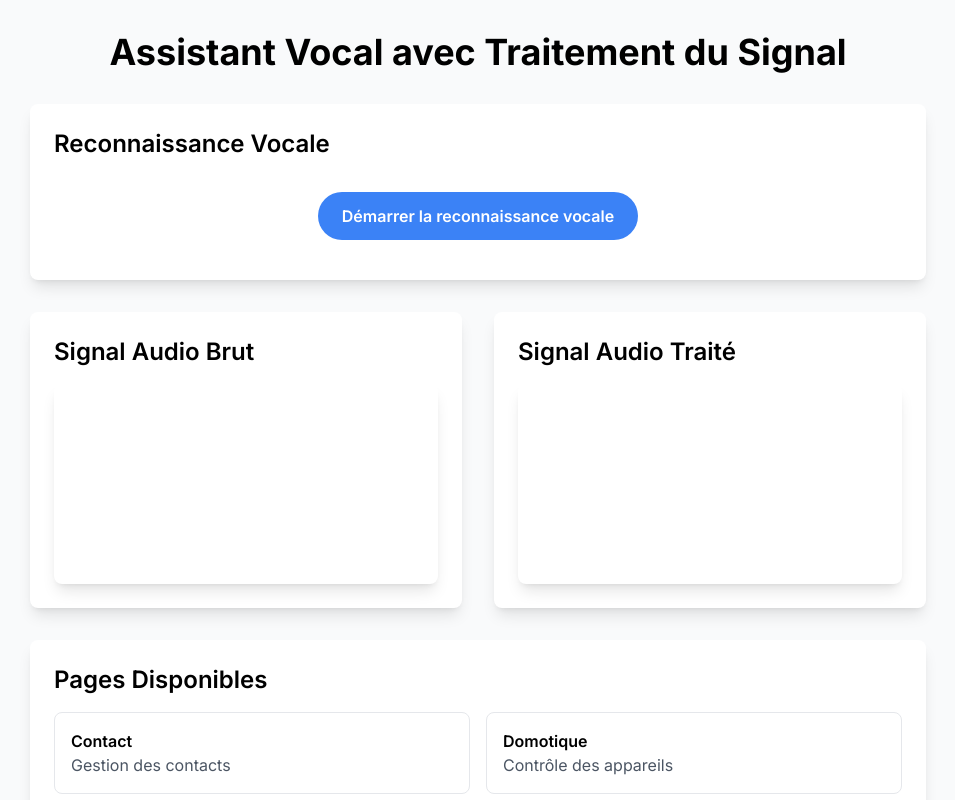
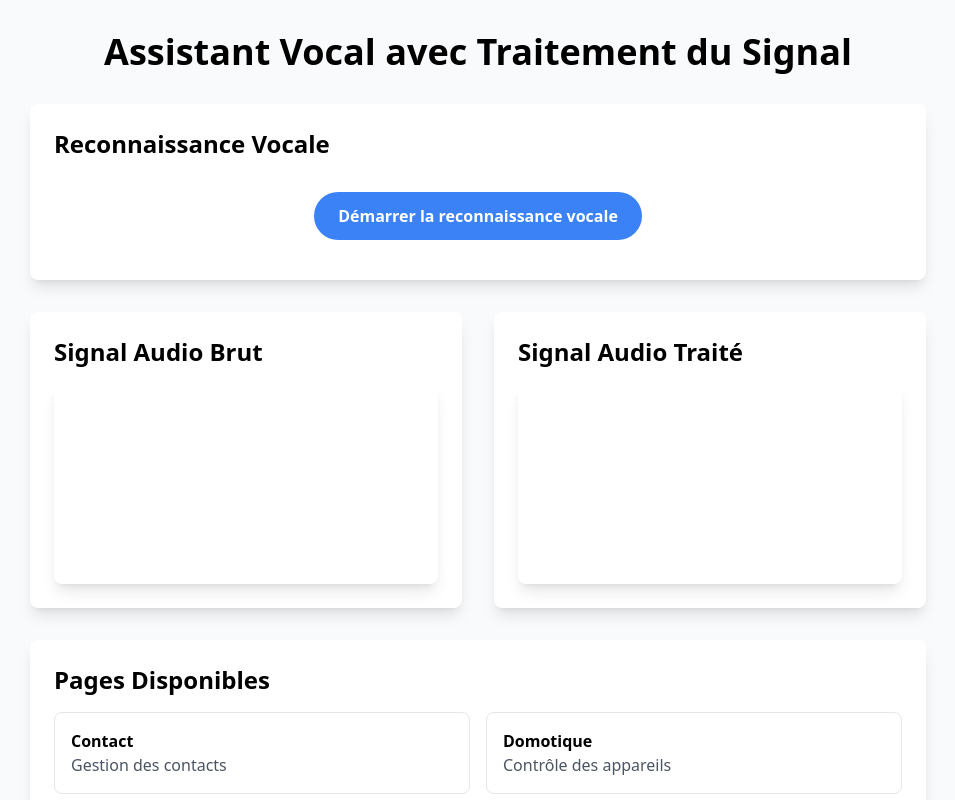
Before and after one commit to xProo/math-final-project, a Next.js app: page / in a window 1280 px wide. Shown: the top 800 px of the page, without its empty margins (162-1117 px from the left). Built offline with nearby package versions, Linux system fonts and the light colour scheme.

Commit message:
fix erreur

```diff
--- a/app/layout.tsx
+++ b/app/layout.tsx
@@ -1,22 +1,34 @@
-import { Inter } from 'next/font/google';
-import './globals.css'
-import type { Metadata } from 'next'
+import type { Metadata } from "next";
+import { Inter, Roboto_Mono } from "next/font/google";
+import "./globals.css";
 
-const inter = Inter({ subsets: ['latin'] });
+const inter = Inter({
+  subsets: ['latin'],
+  display: 'swap',
+  variable: '--font-inter',
+});
+
+const robotoMono = Roboto_Mono({
+  subsets: ['latin'],
+  display: 'swap',
+  variable: '--font-roboto-mono',
+});
 
 export const metadata: Metadata = {
   title: 'Assistant Vocal avec Traitement du Signal',
   description: 'Application de reconnaissance vocale avec traitement du signal',
-}
+};
 
 export default function RootLayout({
   children,
 }: {
-  children: React.ReactNode
+  children: React.ReactNode;
 }) {
   return (
     <html lang="fr">
-      <body className={inter.className}>{children}</body>
+      <body className={`${inter.variable} ${robotoMono.variable} font-sans`}>
+        {children}
+      </body>
     </html>
-  )
+  );
 }
```
